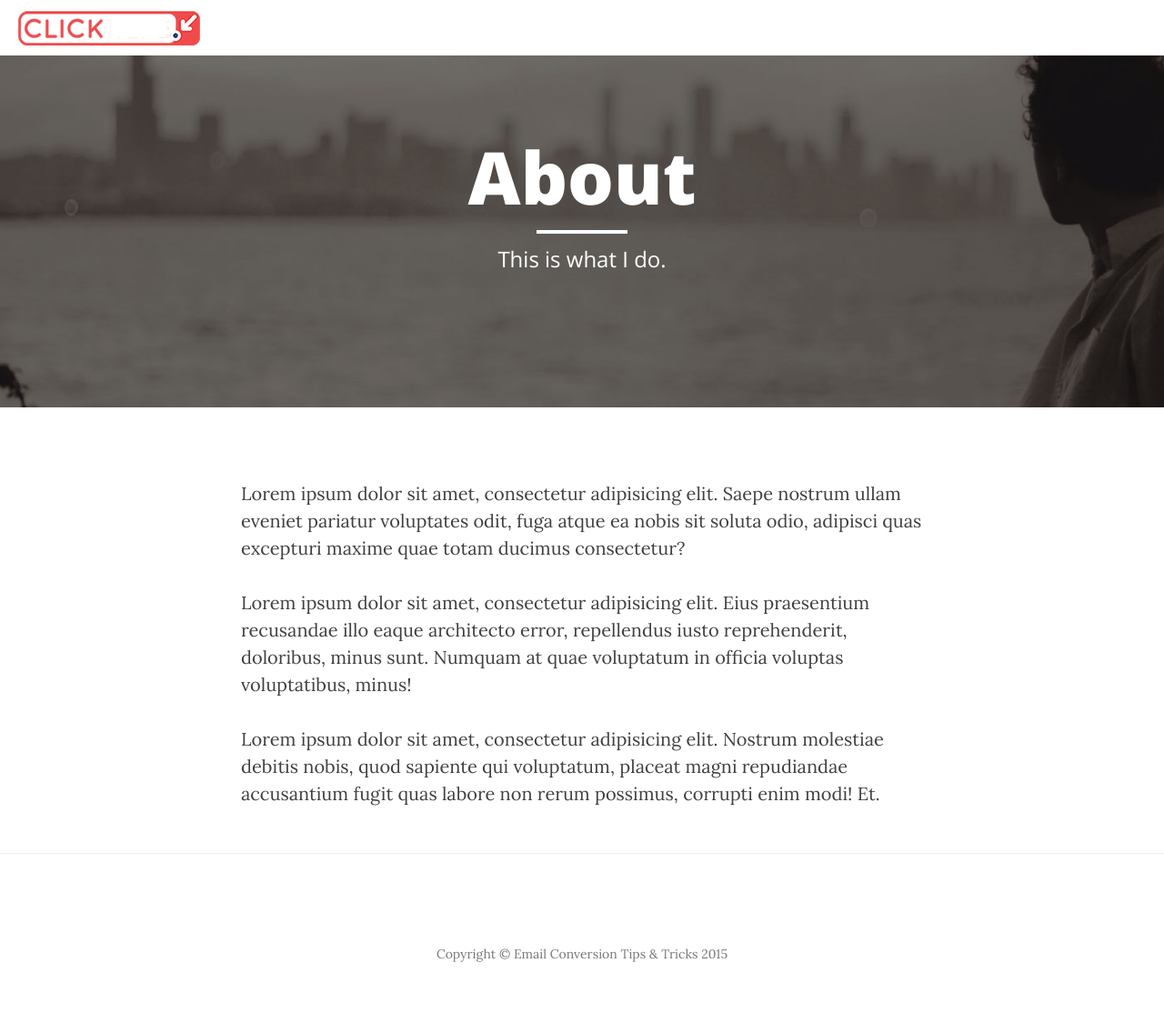
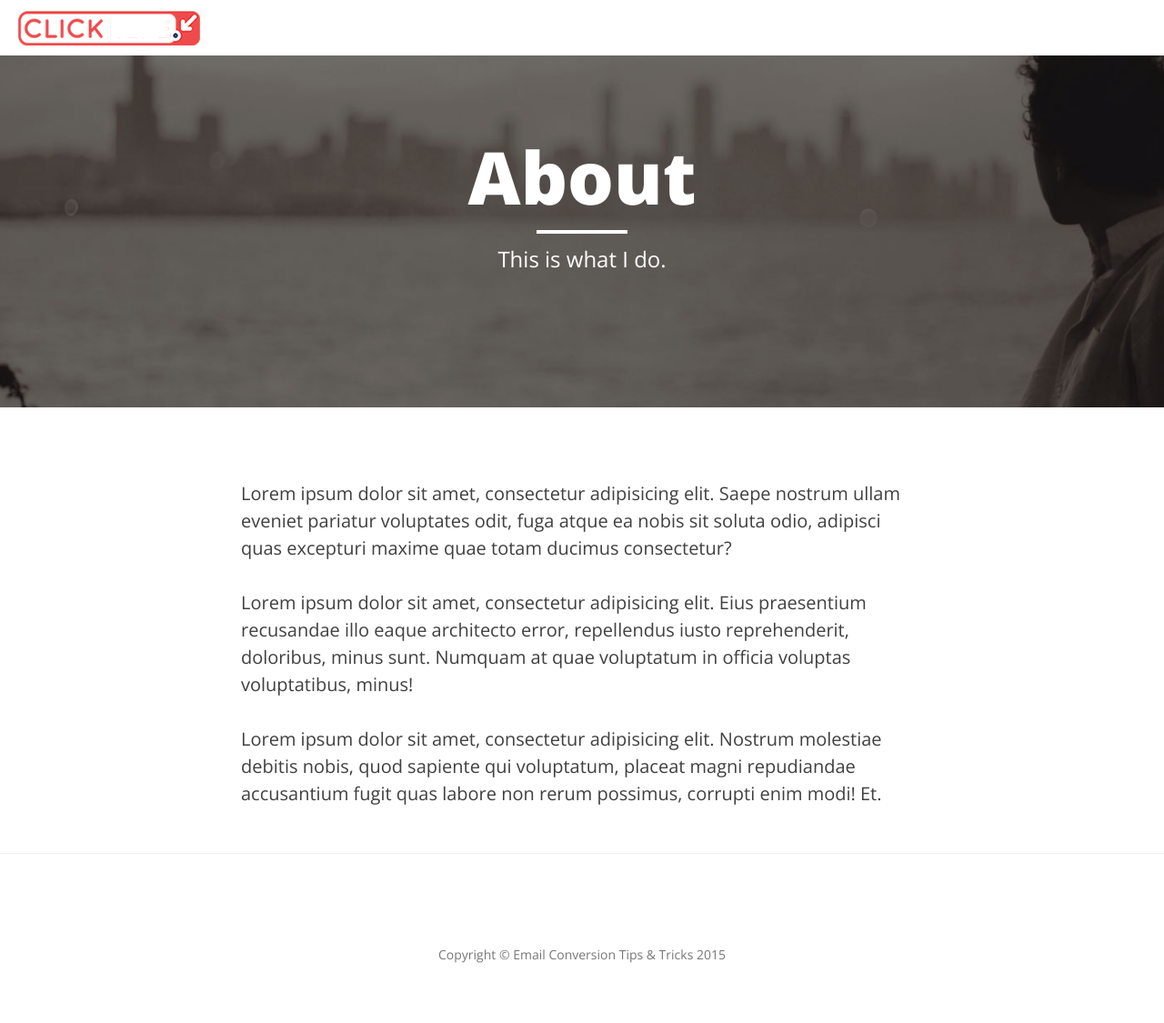
Before and after one commit to clickhereio/clickhereio.github.io, a Jekyll site: the page built from about.html, in a window 1280 px wide. Shown: the whole page at 91% size. Built offline with Jekyll 4.4.1, drawn with Linux system fonts in a browser that asks for light colours; nearby versions of some CDN libraries.

Commit message:
Changed font

```diff
--- a/css/clean-blog.css
+++ b/css/clean-blog.css
@@ -1,5 +1,6 @@
 body {
-  font-family: 'Lora', 'Times New Roman', serif;
+  /*font-family: 'Lora', 'Times New Roman', serif;*/
+  font-family: 'Open Sans', 'Helvetica Neue', Helvetica, Arial, sans-serif;
   font-size: 20px;
   color: #404040;
 }
```
Also changed, not shown: 2 other files.
